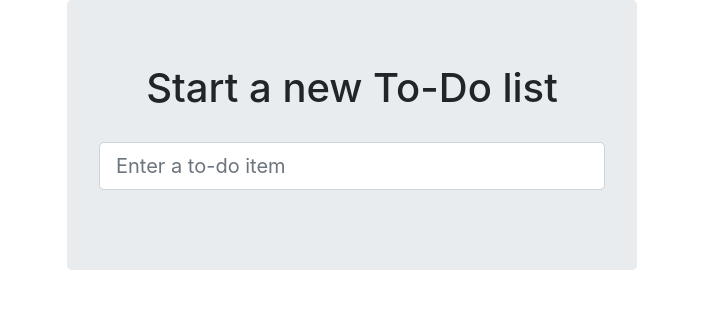
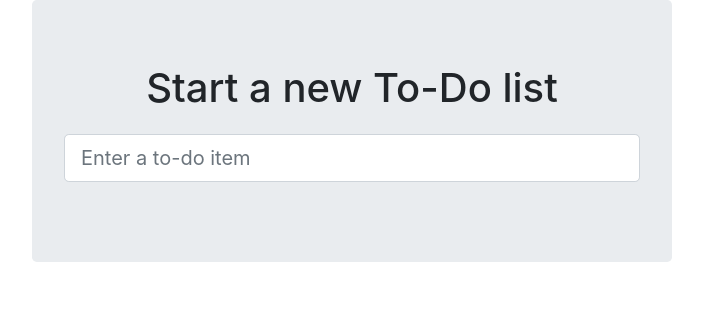
Before and after one commit to chicocheco/tdd_book, a Django app: page / in a window 1280 px wide. Shown: the top 309 px of the page, without its empty margins (288-991 px from the left). Run offline with Django 3.2, Linux system fonts and the light colour scheme; some libraries are stand-ins or nearby versions.

Commit message:
New form for list items. Refactor input BS classes.

```diff
--- a/lists/templates/base.html
+++ b/lists/templates/base.html
@@ -8,16 +8,15 @@
     <link href="/static/base.css" rel="stylesheet">
 </head>
 <body>
-<div class="container">
+<div class="container-fluid">
     <div class="row justify-content-center">
         <div class="col-6 jumbotron">
             <div class="text-center">
                 <h1>{% block header_text %}{% endblock %}</h1>
 
                 <form method="POST" action="{% block form_action %}{% endblock %}">
-                    <div class="input-group input-group-lg">
-                        <input class="form-control" name="item_text" id="id_new_item" placeholder="Enter a to-do item"/>
-                    </div>
+                    <input class="form-control form-control-lg" name="item_text" id="id_new_item"
+                           placeholder="Enter a to-do item"/>
                     {% csrf_token %}
                     {% if error %}
                         <div class="form-group has-error">
```
Also changed, not shown: lists/forms.py (added, +20 -0 lines), lists/tests/test_forms.py (added, +22 -0 lines).
